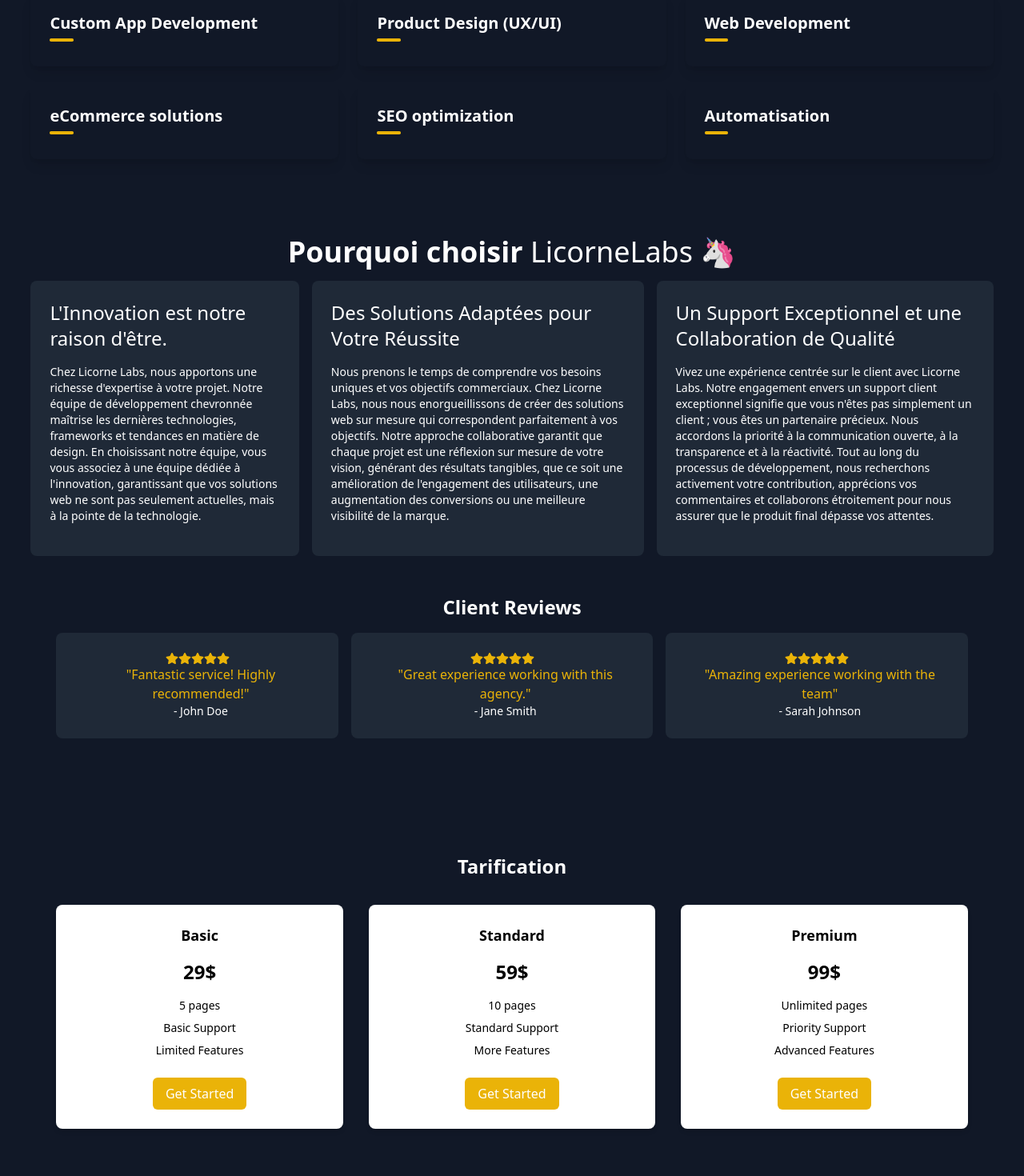
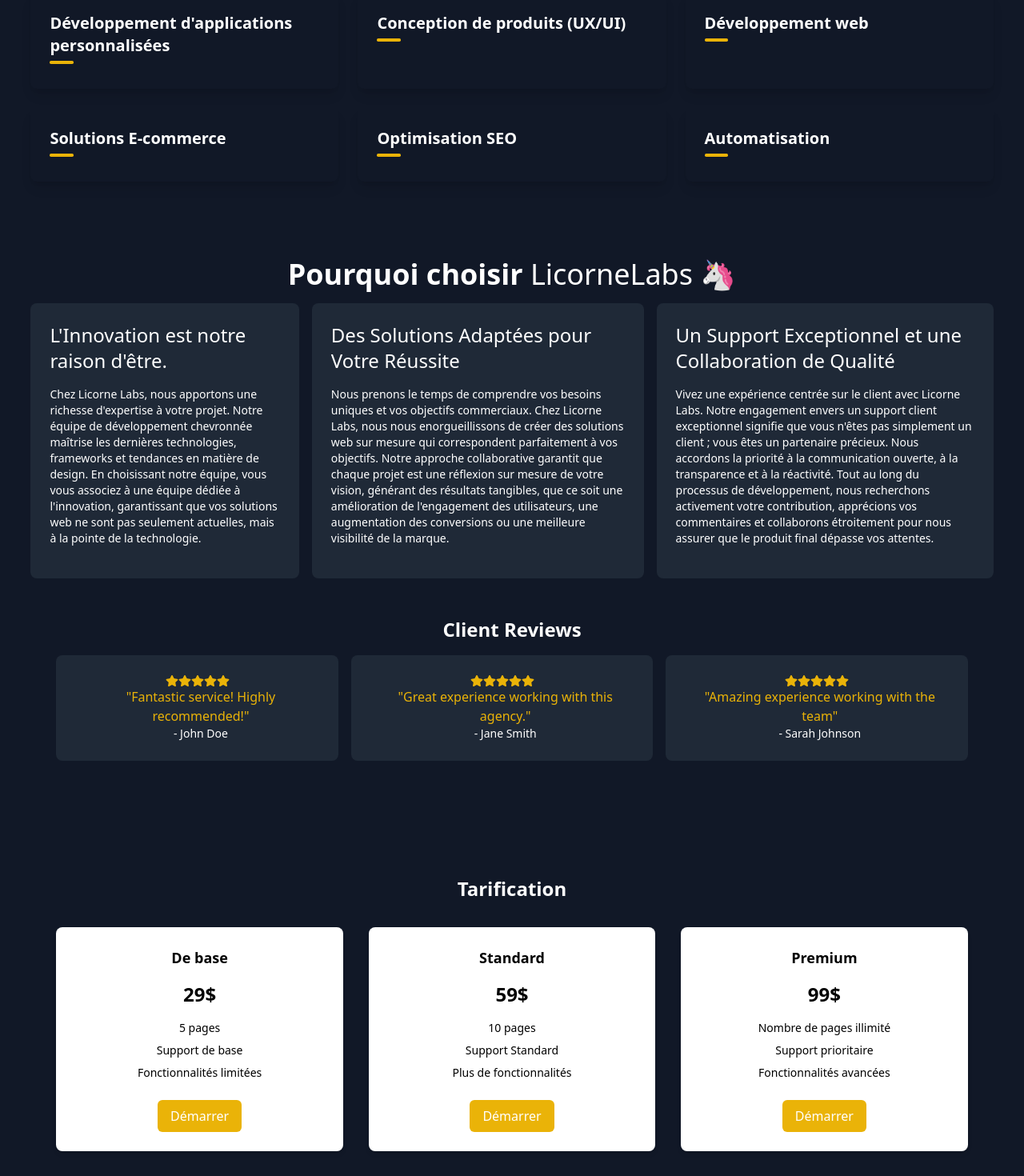
Before and after one commit to code-amin/AgenceX, a React (Create React App) app in the folder agence/: page / in a window 1280 px wide. Shown: the part 1440-2910 px from the top of the page at 80% size. Built offline with nearby package versions, Linux system fonts and the light colour scheme; a web font is replaced by a local one.

Commit message:
text fr pricing/socials/services

```diff
--- a/agence/src/Pricing.js
+++ b/agence/src/Pricing.js
@@ -4,27 +4,27 @@
   };
 
   const basic = {
-    name: "Basic",
+    name: "De base",
     price: "29$",
     pages: "5 pages",
-    support: "Basic Support",
-    features: "Limited Features",
+    support: "Support de base",
+    features: "Fonctionnalités limitées",
     fr: "Plan de base - 29$",
   };
   const standard = {
     name: "Standard",
     price: "59$",
     pages: "10 pages",
-    support: "Standard Support",
-    features: "More Features",
+    support: "Support Standard ",
+    features: "Plus de fonctionnalités",
     fr: "Plan Standard - 59$",
   };
   const premium = {
     name: "Premium",
     price: "99$",
-    pages: "Unlimited pages",
-    support: "Priority Support",
-    features: "Advanced Features",
+    pages: "Nombre de pages illimité",
+    support: "Support prioritaire",
+    features: "Fonctionnalités avancées",
     fr: "Plan Premium - 99$",
   };
   return (
@@ -53,7 +53,7 @@
               <li className="mb-2">{basic.features}</li>
             </ul>
             <button className="block mx-auto bg-yellow-500 text-white py-2 px-4 mt-6 rounded-md hover:bg-yellow-400">
-              Get Started
+              Démarrer
             </button>
           </div>
         </div>
@@ -78,7 +78,7 @@
               <li className="mb-2">{standard.features}</li>
             </ul>
             <button className="block mx-auto bg-yellow-500 text-white py-2 px-4 mt-6 rounded-md hover:bg-yellow-400">
-              Get Started
+            Démarrer
             </button>
           </div>
         </div>
@@ -103,7 +103,7 @@
               <li className="mb-2">{premium.features}</li>
             </ul>
             <button className="block mx-auto bg-yellow-500 text-white py-2 px-4 mt-6 rounded-md hover:bg-yellow-400">
-              Get Started
+              Démarrer
             </button>
           </div>
         </div>
--- a/agence/src/Services.js
+++ b/agence/src/Services.js
@@ -4,32 +4,32 @@
   return (
     <section id="services" className=" py-24">
       <div className="container mx-auto">
-        <h2 className="text-4xl font-bold text-center mb-8">Our Services</h2>
+        <h2 className="text-4xl font-bold text-center mb-8">Nos Services</h2>
         <div className="grid grid-cols-1 md:grid-cols-2 lg:grid-cols-3 gap-6">
           {/* Custom app development */}
           <div className="p-6 shadow-lg rounded-lg relative">
-            <h3 className="text-xl font-semibold mb-4 relative">Custom App Development
+            <h3 className="text-xl font-semibold mb-4 relative">Développement d'applications personnalisées
               <span className="absolute left-0 bottom-[-0.55556rem] bg-yellow-500 rounded-[0.11111rem] content-[''] h-[0.22222rem] transition-all duration-250 ease w-[1.83333rem]"></span>
             </h3>
           </div>
           {/* Product design (UX/UI) */}
           <div className="p-6  shadow-lg rounded-lg relative">
-            <h3 className="text-xl font-semibold mb-4 relative">Product Design (UX/UI)
+            <h3 className="text-xl font-semibold mb-4 relative">Conception de produits (UX/UI)
             <span className="absolute left-0 bottom-[-0.55556rem] bg-yellow-500 rounded-[0.11111rem] content-[''] h-[0.22222rem] transition-all duration-250 ease w-[1.83333rem]"></span>
             </h3>
           </div>
           <div className="p-6  shadow-lg rounded-lg relative">
-            <h3 className="text-xl font-semibold mb-4 relative">Web Development
+            <h3 className="text-xl font-semibold mb-4 relative">Développement web
             <span className="absolute left-0 bottom-[-0.55556rem] bg-yellow-500 rounded-[0.11111rem] content-[''] h-[0.22222rem] transition-all duration-250 ease w-[1.83333rem]"></span>
             </h3>
           </div>
           <div className="p-6  shadow-lg rounded-lg relative">
-            <h3 className="text-xl font-semibold mb-4 relative">eCommerce solutions
+            <h3 className="text-xl font-semibold mb-4 relative">Solutions E-commerce
             <span className="absolute left-0 bottom-[-0.55556rem] bg-yellow-500 rounded-[0.11111rem] content-[''] h-[0.22222rem] transition-all duration-250 ease w-[1.83333rem]"></span>
             </h3>
           </div>
           <div className="p-6  shadow-lg rounded-lg relative">
-            <h3 className="text-xl font-semibold mb-4 relative">SEO optimization
+            <h3 className="text-xl font-semibold mb-4 relative">Optimisation SEO
             <span className="absolute left-0 bottom-[-0.55556rem] bg-yellow-500 rounded-[0.11111rem] content-[''] h-[0.22222rem] transition-all duration-250 ease w-[1.83333rem]"></span>
             </h3>
           </div>
--- a/agence/src/Socials.js
+++ b/agence/src/Socials.js
@@ -4,7 +4,7 @@
 const Socials = () => {
   return (
     <div className="bg-gray-900 text-white py-8">
-      <h2 className="text-2xl font-bold text-center mb-8">Follow Us</h2>
+      <h2 className="text-2xl font-bold text-center mb-8">Suivez-nous</h2>
       <div className="flex justify-center">
         <a href="https://www.facebook.com/LicorneLabs" target="_blank" className="text-yellow-500 hover:text-yellow-400 mx-4 text-4xl">
           <FaFacebook />
```
